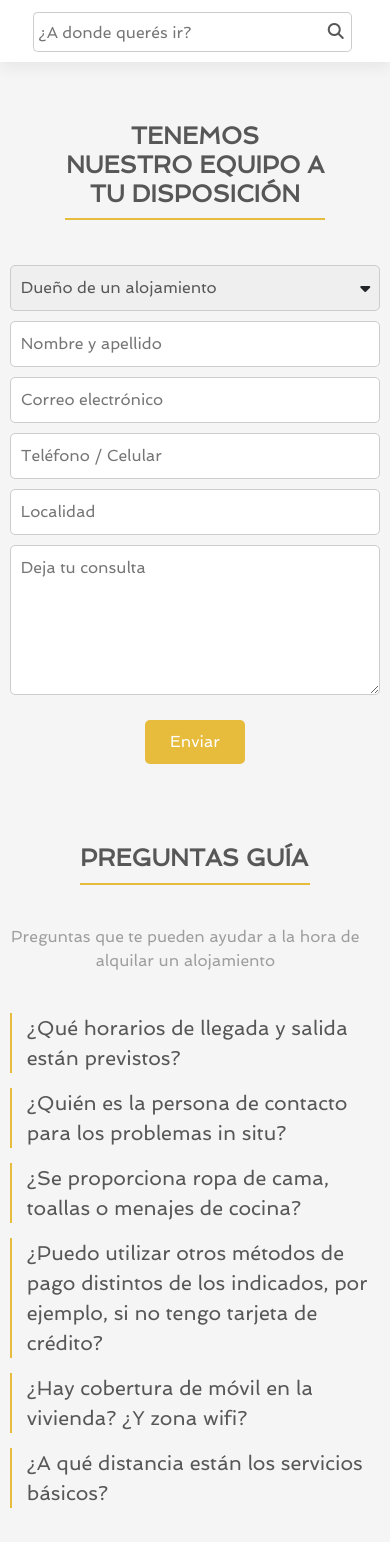
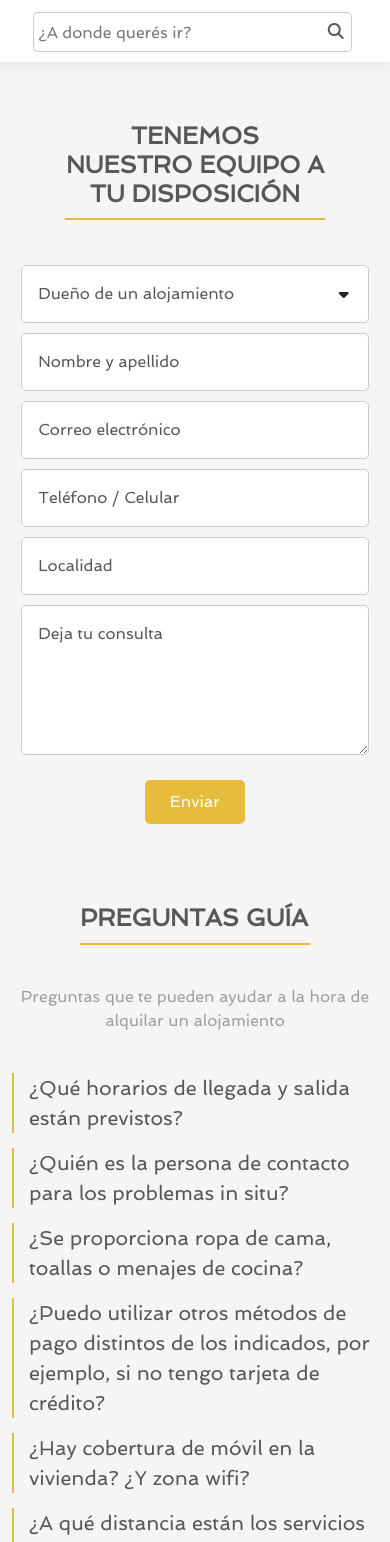
Before and after one commit to AguConco/alquileres-concollato, a plain HTML site: page pag/contacto.html in a window 390 px wide. Shown: the part 58-1600 px from the top of the page. Drawn offline with Linux system fonts and the light colour scheme.

Commit message:
bootstrap contacto

```diff
--- a/css/estilos.css
+++ b/css/estilos.css
@@ -734,9 +734,7 @@ video {
 /* Contacto */
 
 .contenedorFormulario {
-    width: 780px;
     margin: 60px auto;
-
 }
 
 .contenedorFormulario h3 {
@@ -744,11 +742,13 @@ video {
     text-align: center;
 
 }
-
+.formularioContacto label{
+    color: #585757;
+    top: 5px;
+}
 .formularioContacto input,
 .formularioContacto textarea,
 .formularioContacto select {
-    padding: 10px;
     font-size: 16px;
     border: 1px solid #ccc;
     border-radius: 5px;
@@ -768,13 +768,13 @@ video {
 }
 
 .rol {
-    width: 100%;
     appearance: none;
+    padding: 16px;
 }
 
 .contenedorRol i {
     position: absolute;
-    right: 10px;
+    right: 20px;
     top: 50%;
     transform: translateY(-50%);
 }
@@ -821,7 +821,6 @@ video {
 .preguntasListas {
     display: block;
     margin: 40px auto;
-    width: 1000px;
 }
 
 .preguntasListas li {
@@ -1134,6 +1133,15 @@ video {
     border-radius: 5px;
     width: 98%;
 }
+.contenedorSelectTel{
+    position: relative;
+}
+.contenedorSelectTel i{
+    position: absolute;
+    right: 20px;
+    top: 50%;
+    transform: translateY(-50%);
+}
 
 .datosTel input {
     font-size: 16px;
@@ -1141,6 +1149,9 @@ video {
     border-radius: 5px;
     margin: 5px 0;
     width: 98%;
+}
+#caract + label, #numero + label{
+    top: 5px;
 }
 
 .siguientePaso {
@@ -1381,18 +1392,11 @@ video {
 
     /* Contacto */
 
-    .contenedorFormulario {
-        width: 580px;
-    }
-
     .contenedorFormulario h3 {
         width: 440px;
 
     }
 
-    .preguntasListas {
-        width: 580px;
-    }
 
     /* Explorar */
 
@@ -1699,13 +1703,8 @@ video {
     .datosFormularioContacto {
         width: 100%;
     }
-
-    .preguntasGuias p {
-        width: 95%;
-    }
-
-    .preguntasListas {
-        width: 95%;
+    .datosFormularioContacto label, #consulta +label{
+        padding-left: 0px;
     }
 
     /* Contacto */
@@ -1778,7 +1777,7 @@ video {
         margin: 5px 2.5%;
     }
 
-    .datosContacto input+span {
+    .form-floating + span {
         padding: 15px;
 
     }
--- a/pag/contacto.html
+++ b/pag/contacto.html
@@ -184,29 +184,44 @@
             </div>
         </div>
     </header>
-    <main>
-        <section class="contenedorFormulario">
+    <main class="container">
+        <section class="contenedorFormulario col-12 col-md-10">
             <h3 class="subtitulo">Tenemos nuestro equipo a tu disposición</h3>
             <form action="#" method="post" class="formularioContacto">
                 <div class="contenedorRol">
-                    <select name="rol" class="rol">
+                    <select class="rol form-control" name="rol">
                         <option value="dueño">Dueño de un alojamiento</option>
                         <option value="cliente">Cliente / alquilé anteriormente</option>
                     </select>
                     <i class="fas fa-caret-down"></i>
                 </div>
-                <div class="datosFormularioContacto"><input type="text" name="nombre" placeholder="Nombre y apellido"></div>
-                <div class="datosFormularioContacto"><input type="email" name="correo" placeholder="Correo electrónico"></div>
-                <div class="datosFormularioContacto"><input type="tel" name="telefono" placeholder="Teléfono / Celular"></div>
-                <div class="datosFormularioContacto"><input type="text" placeholder="Localidad"></div>
-                <textarea name="consulta" cols="30" rows="10" placeholder="Deja tu consulta"></textarea>
+                <div class="datosFormularioContacto form-floating">
+                    <input class="form-control" autocomplete="off" type="text" name="nombre" id="nombre" placeholder="Nombre y apellido">
+                    <label for="nombre">Nombre y apellido</label>
+                </div>
+                <div class="datosFormularioContacto form-floating">
+                    <input class="form-control" autocomplete="off" type="email" name="correo" id="correo" placeholder="Correo electrónico">
+                    <label for="correo">Correo electrónico</label>
+                </div>
+                <div class="datosFormularioContacto form-floating">
+                    <input class="form-control" autocomplete="off" type="tel" name="telefono" id="tel" placeholder="Teléfono / Celular">
+                    <label for="tel">Teléfono / Celular</label>
+                </div>
+                <div class="datosFormularioContacto form-floating">
+                    <input class="form-control" autocomplete="off" type="text" id="localidad" placeholder="Localidad">
+                    <label for="localidad">Localidad</label>
+                </div>
+                <div class="form-floating col-12">
+                    <textarea class="form-control" autocomplete="off" name="consulta" id="consulta" cols="30" rows="10" placeholder="Deja tu consulta"></textarea>
+                    <label for="consulta">Deja tu consulta</label>
+                </div>
                 <button type="submit" class="btnEfecto">Enviar</button>
             </form>
         </section>
-        <section class="preguntasGuias">
+        <section class="preguntasGuias col-12 col-md-10 m-auto">
             <h3 class="subtitulo">Preguntas guía</h3>
             <p>Preguntas que te pueden ayudar a la hora de alquilar un alojamiento</p>
-            <ul class="preguntasListas">
+            <ul class="preguntasListas col-12">
                 <li>¿Qué horarios de llegada y salida están previstos?</li>
                 <li>¿Quién es la persona de contacto para los problemas in situ?</li>
                 <li>¿Se proporciona ropa de cama, toallas o menajes de cocina?</li>
```
Also changed, not shown: pag/publicar.html (+2 -1 lines).
